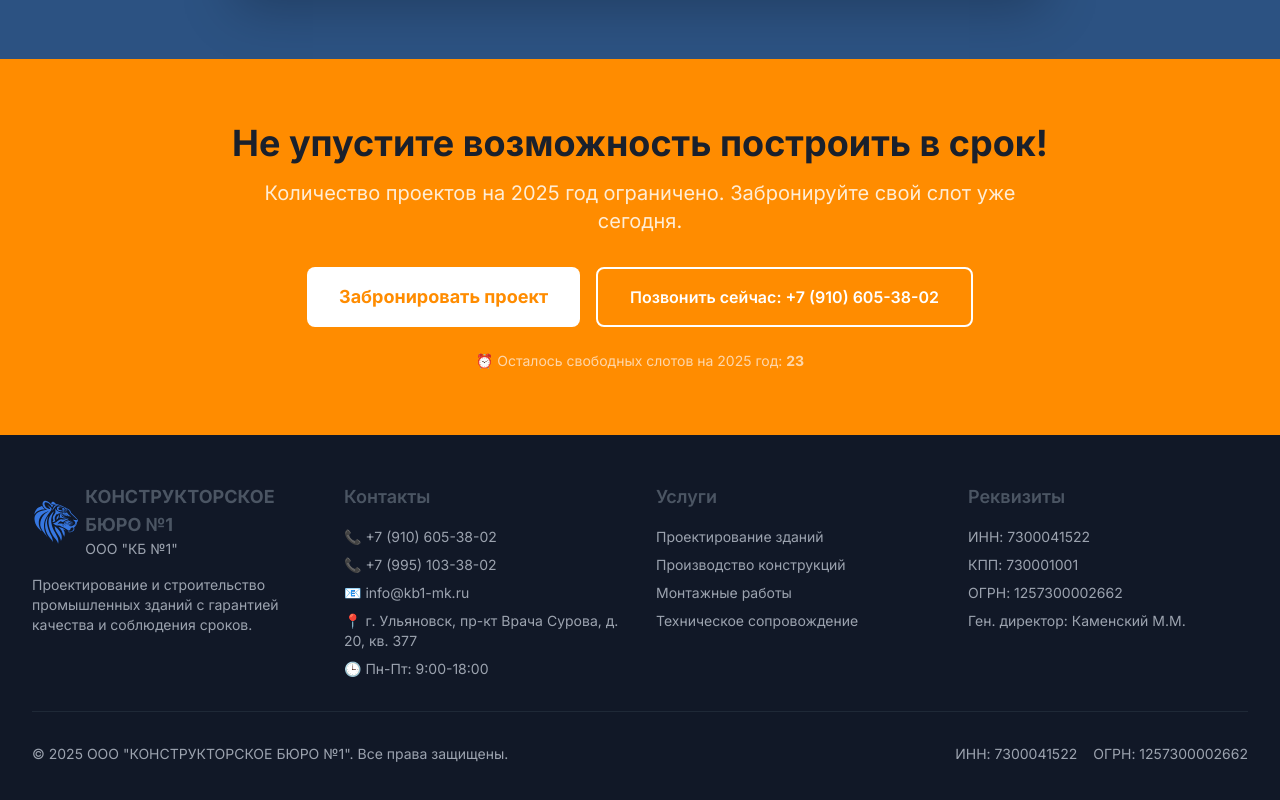
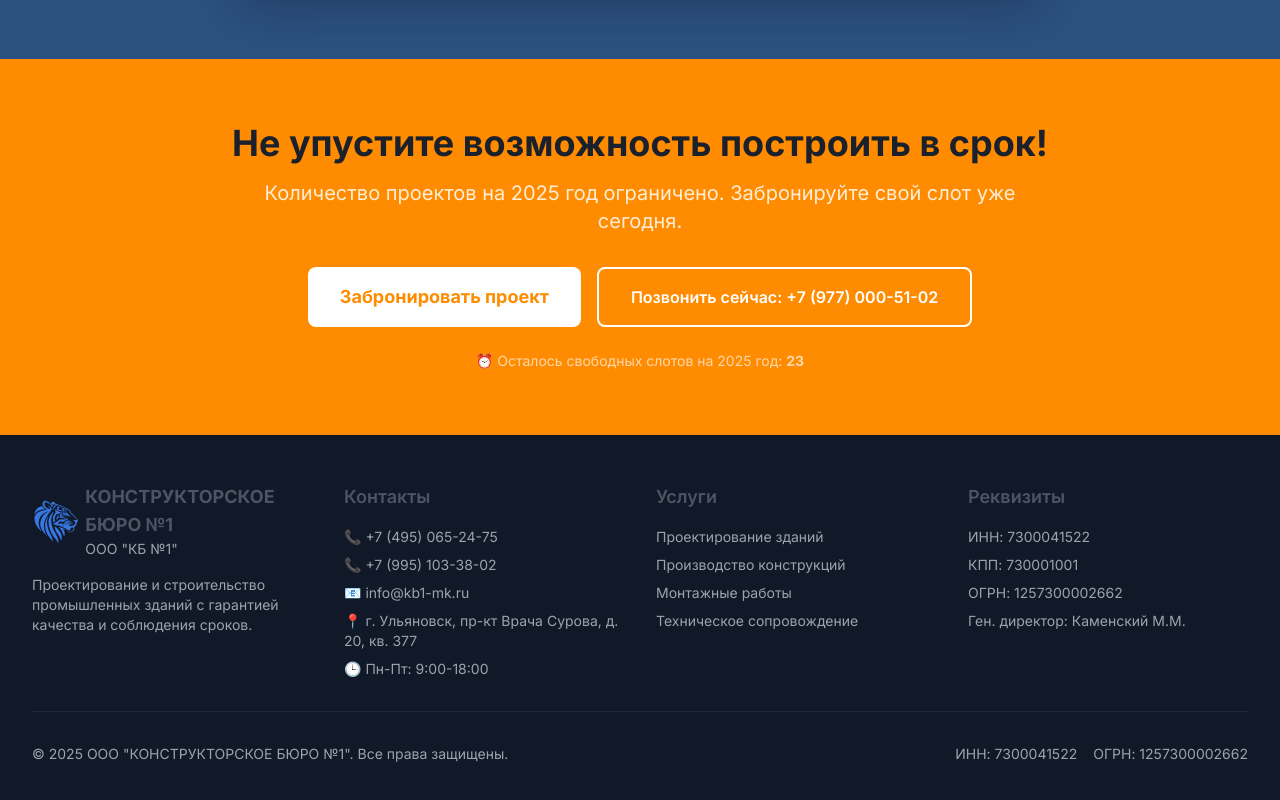
Before and after one commit to maver176005/industrial-steel-landing, a website: page index.html in a window 1280 px wide. Shown: the part 8307-9107 px from the top of the page. Drawn offline with nearby package versions, Linux system fonts and the light colour scheme; no server answers.

Commit message:
обновил номера телефонов

```diff
--- a/index.html
+++ b/index.html
@@ -1035,7 +1035,7 @@
                 Забронировать проект
             </button>
             <a href="tel:+79161234567" class="border-2 border-white text-white font-semibold py-4 px-8 rounded-lg hover:bg-white hover:text-accent transition-colors">
-                Позвонить сейчас: +7 (910) 605-38-02
+                Позвонить сейчас: +7 (977) 000-51-02
             </a>
         </div>
         <p class="text-sm mt-6 text-accent-200">
@@ -1068,7 +1068,7 @@
             <div>
                 <h4 class="text-lg font-semibold mb-4 text-gray-600">Контакты</h4>
                 <div class="space-y-2 text-sm text-gray-400">
-                    <p>📞 +7 (910) 605-38-02</p>
+                    <p>📞 +7 (495) 065-24-75</p>
                     <p>📞 +7 (995) 103-38-02</p>
                     <p>📧 info@kb1-mk.ru</p>
                     <p>📍 г. Ульяновск, пр-кт Врача Сурова, д. 20, кв. 377</p>
```
